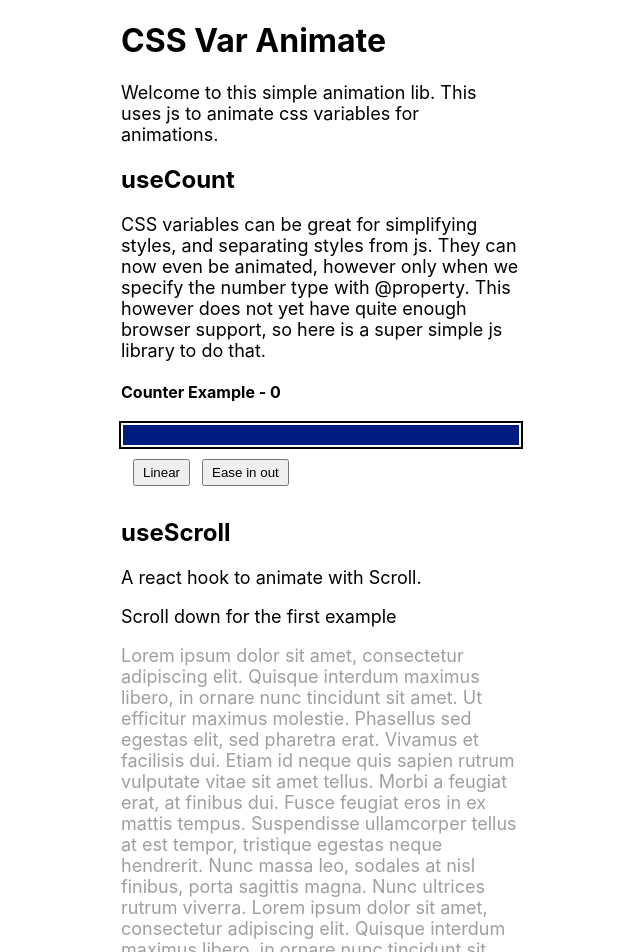
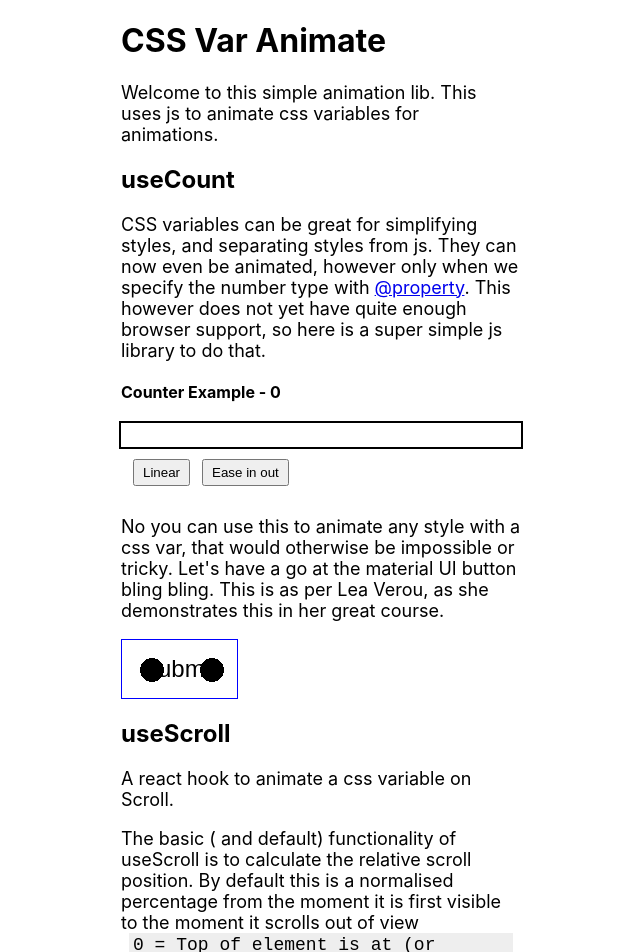
Before and after one commit to Britnell/css-var-animate, a React (Create React App) app in the folder example/: page / in a window 1280 px wide. Shown: the top 952 px of the page, without its empty margins (319-959 px from the left). Built offline with nearby package versions, Linux system fonts and the light colour scheme.

Commit message:
end of day

```diff
--- a/example/src/App.css
+++ b/example/src/App.css
@@ -29,6 +29,9 @@ span.code {
 }
 
 /* Count Example */
+.count {
+  --x: 0;
+}
 .count h4:after {
   counter-reset: val calc(var(--x) * 100);
   content: counter(val);
@@ -55,6 +58,17 @@ span.code {
 }
 .buttons button {
   padding: 4px 8px;
+}
+
+button.bling {
+  display: inline-block;
+  padding: 0 20px;
+  height: 60px;
+  font-size: 24px;
+  --c1: blue;
+  border: 1px solid var(--c1);
+  background: radial-gradient(black 12px, transparent 0);
+  background-size: 60px 60px;
 }
 
 /* Scroll */
--- a/example/src/App.tsx
+++ b/example/src/App.tsx
@@ -12,6 +12,7 @@ const Scroller = () => {
   const threshRef = useRef<HTMLDivElement>(null);
   const fadeRef = useRef<HTMLDivElement>(null);
   const rollRef = useRef<HTMLDivElement>(null);
+  const blingRef = useRef<HTMLDivElement>(null);
 
   const countRef = useRef<HTMLDivElement>(null);
   const { start } = useCounter();
@@ -67,8 +68,12 @@ const Scroller = () => {
       <p className="info">
         CSS variables can be great for simplifying styles, and separating styles
         from js. They can now even be animated, however only when we specify the
-        number type with @property. This however does not yet have quite enough
-        browser support, so here is a super simple js library to do that.
+        number type with{" "}
+        <a href="https://developer.mozilla.org/en-US/docs/Web/CSS/@property">
+          @property
+        </a>
+        . This however does not yet have quite enough browser support, so here
+        is a super simple js library to do that.
       </p>
       <div className="count" ref={countRef}>
         <h4>Counter Example - </h4>
@@ -84,7 +89,6 @@ const Scroller = () => {
                 ms: 1000,
               });
             }}
-            // onClick={() => counter.start({ T: 1.0, easing: "linear" })}
           >
             Linear
           </button>
@@ -94,36 +98,34 @@ const Scroller = () => {
                 ref: countRef,
                 id: "--x",
                 ms: 1000,
-                bezier: [1, 0, 0, 1],
+                easing: "ease-in-out",
+                // bezier: [1, 0, 0, 1],
               });
             }}
-            // onClick={() => counter.start({ T: 1.0, bezier: [1, 0, 0, 1] })}
           >
             Ease in out
           </button>
         </div>
       </div>
-      <p className="info"></p>
+      <p className="info">
+        No you can use this to animate any style with a css var, that would
+        otherwise be impossible or tricky. Let's have a go at the material UI
+        button bling bling. This is as per Lea Verou, as she demonstrates this
+        in her great course.
+      </p>
+
+      <button
+        ref={blingRef}
+        className="bling"
+        onClick={() => {
+          start({ ref: blingRef, id: "--r", ms: 800 });
+        }}
+      >
+        Submit
+      </button>
 
       <h2>useScroll</h2>
-      <p className="info">A react hook to animate with Scroll.</p>
-      <p className="info">Scroll down for the first example</p>
-
-      <p>
-        Lorem ipsum dolor sit amet, consectetur adipiscing elit. Quisque
-        interdum maximus libero, in ornare nunc tincidunt sit amet. Ut efficitur
-        maximus molestie. Phasellus sed egestas elit, sed pharetra erat. Vivamus
-        et facilisis dui. Etiam id neque quis sapien rutrum vulputate vitae sit
-        amet tellus. Morbi a feugiat erat, at finibus dui. Fusce feugiat eros in
-        ex mattis tempus. Suspendisse ullamcorper tellus at est tempor,
-        tristique egestas neque hendrerit. Nunc massa leo, sodales at nisl
-        finibus, porta sagittis magna. Nunc ultrices rutrum viverra. Lorem ipsum
-        dolor sit amet, consectetur adipiscing elit. Quisque interdum maximus
-        libero, in ornare nunc tincidunt sit amet. Ut efficitur maximus
-        molestie. Phasellus sed egestas elit, sed pharetra erat. Vivamus et
-        facilisis dui. Etiam id neque quis sapien rutrum vulputate vitae sit
-        amet tellus.
-      </p>
+      <p className="info">A react hook to animate a css variable on Scroll.</p>
       <p className="info">
         The basic ( and default) functionality of useScroll is to calculate the
         relative scroll position. By default this is a normalised percentage
--- a/example/src/cvanimate/useCount.tsx
+++ b/example/src/cvanimate/useCount.tsx
@@ -6,18 +6,17 @@ import { asStr } from "./util";
 
 const defaultEasings = {
   linear: [0, 0, 1, 1],
-  "ease-in-out": [1, 0, 0, 1],
   "ease-in": [0.6, 0, 1, 1],
   "ease-out": [0, 0, 0.6, 1],
+  "ease-in-out": [1, 0, 0, 1],
 };
-const linear = (x: number) => x;
 
 type startProps = {
   ref: React.RefObject<HTMLDivElement>;
   id: string;
   ms?: number;
   bezier?: number[];
-  easing?: "linear" | "ease-in" | "ease-out";
+  easing?: "linear" | "ease-in" | "ease-out" | "ease-in-out";
 };
 
 type counterType = {
@@ -45,10 +44,8 @@ const useCounter = () => {
         let p = t / ms;
         if (p > 1.0) p = 1.0;
         const val = easingFunction(p);
-        // console.log(p, counter);
         if (counter.ref.current)
           counter.ref.current.style.setProperty(id, asStr(val));
-
         // End
         if (t >= ms) counter.active = false;
       });
@@ -63,14 +60,18 @@ const useCounter = () => {
     };
   }, []);
 
-  const start = ({ ref, id, ms = 1000, bezier, easing }: startProps) => {
+  const start = ({
+    ref,
+    id,
+    ms = 1000,
+    bezier,
+    easing = "linear",
+  }: startProps) => {
     let curve;
-    if (easing && defaultEasings[easing]) curve = defaultEasings[easing];
-    else if (bezier) curve = bezier;
+    if (bezier) curve = bezier;
+    else curve = defaultEasings[easing];
 
-    const easingFunction = curve
-      ? Bezier(curve[0], curve[1], curve[2], curve[3])
-      : linear;
+    const easingFunction = Bezier(curve[0], curve[1], curve[2], curve[3]);
 
     counterRef.current[id] = {
       begin: Date.now(),
```
